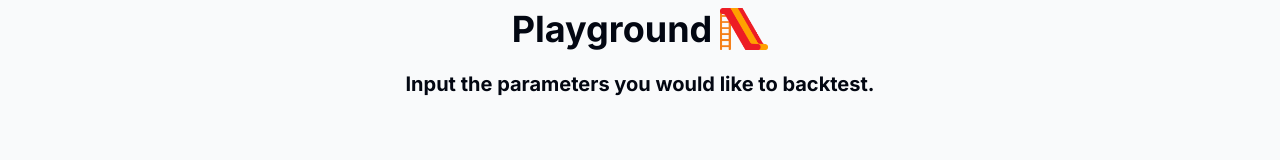
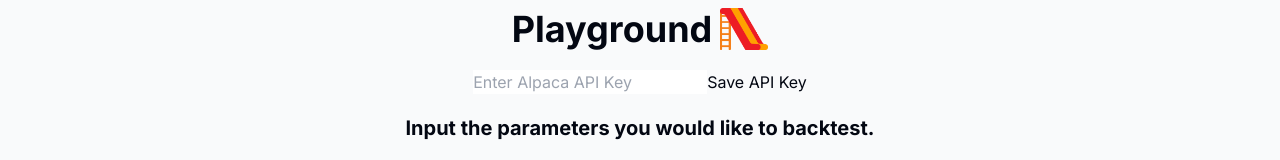
Before and after one commit to yhanyi/PaperHans, a Next.js app: page /playground in a window 1280 px wide. Shown: the part 136-296 px from the top of the page. Built offline with nearby package versions, Linux system fonts and the light colour scheme; no server answers.

Commit message:
Added api input component for users

```diff
--- a/src/app/playground/page.tsx
+++ b/src/app/playground/page.tsx
@@ -5,6 +5,7 @@ import { motion } from "framer-motion";
 import Image from "next/image";
 import TearsheetViewer from "@/components/tearsheet_viewer";
 import BacktestInput from "@/components/backtest_input";
+import AlpacaKeyForm from "@/components/AlpacaKeyForm";
 
 export default function Home() {
   return (
@@ -36,6 +37,7 @@ export default function Home() {
             height={48}
           />
         </motion.div>
+        <AlpacaKeyForm />
         <div className="flex flex-col gap-20 items-center justify-center">
           <h1 className="text-base md:text-xl font-bold">
             Input the parameters you would like to backtest.
--- /dev/null
+++ b/src/components/AlpacaKeyForm.tsx
@@ -0,0 +1,50 @@
+import { useState } from "react";
+import { getAuth, onAuthStateChanged } from "firebase/auth";
+import { getFirestore, doc, setDoc, getDoc } from "firebase/firestore";
+import { app } from "@/app/firebase/config";
+import { User } from "firebase/auth";
+
+const db = getFirestore(app);
+
+const AlpacaKeyForm = () => {
+  const [apiKey, setApiKey] = useState("");
+  const [user, setUser] = useState<null | User>(null);
+  const auth = getAuth(app);
+
+  onAuthStateChanged(auth, (user) => {
+    if (user) {
+      setUser(user);
+    } else {
+      setUser(null);
+    }
+  });
+
+  const handleSubmit = async (e: any) => {
+    e.preventDefault();
+    if (user) {
+      try {
+        await setDoc(doc(db, "alpacaKeys", user.uid), { apiKey });
+        alert("API Key saved successfully!");
+      } catch (error) {
+        console.error("Error saving API key:", error);
+      }
+    } else {
+      alert("Please sign in first.");
+    }
+  };
+
+  return (
+    <form onSubmit={handleSubmit}>
+      <input
+        type="text"
+        placeholder="Enter Alpaca API Key"
+        value={apiKey}
+        onChange={(e) => setApiKey(e.target.value)}
+        required
+      />
+      <button type="submit">Save API Key</button>
+    </form>
+  );
+};
+
+export default AlpacaKeyForm;
```
